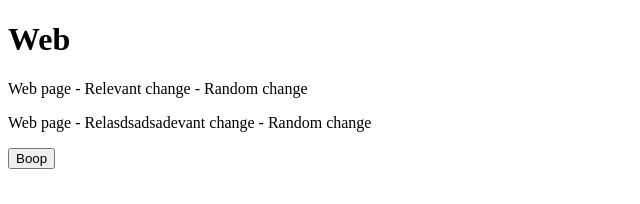
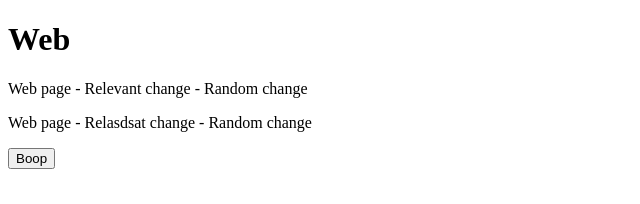
Before and after one commit to saqirmdevx/semantic-test-versioning, a Next.js app in the folder apps/web/: page / in a window 1280 px wide. Shown: the top 204 px of the page, without its empty margins (0-640 px from the left). Built offline with nearby package versions, Linux system fonts and the light colour scheme.

Commit message:
feat: Update version

```diff
--- a/apps/web/app/page.tsx
+++ b/apps/web/app/page.tsx
@@ -5,7 +5,7 @@ export default function Page() {
     <>
       <Header text='Web' />
       <p>Web page - Relevant change - Random change</p>
-      <p>Web page - Relasdsadsadevant change - Random change</p>
+      <p>Web page - Relasdsat change - Random change</p>
       <Button />
     </>
   );
```
